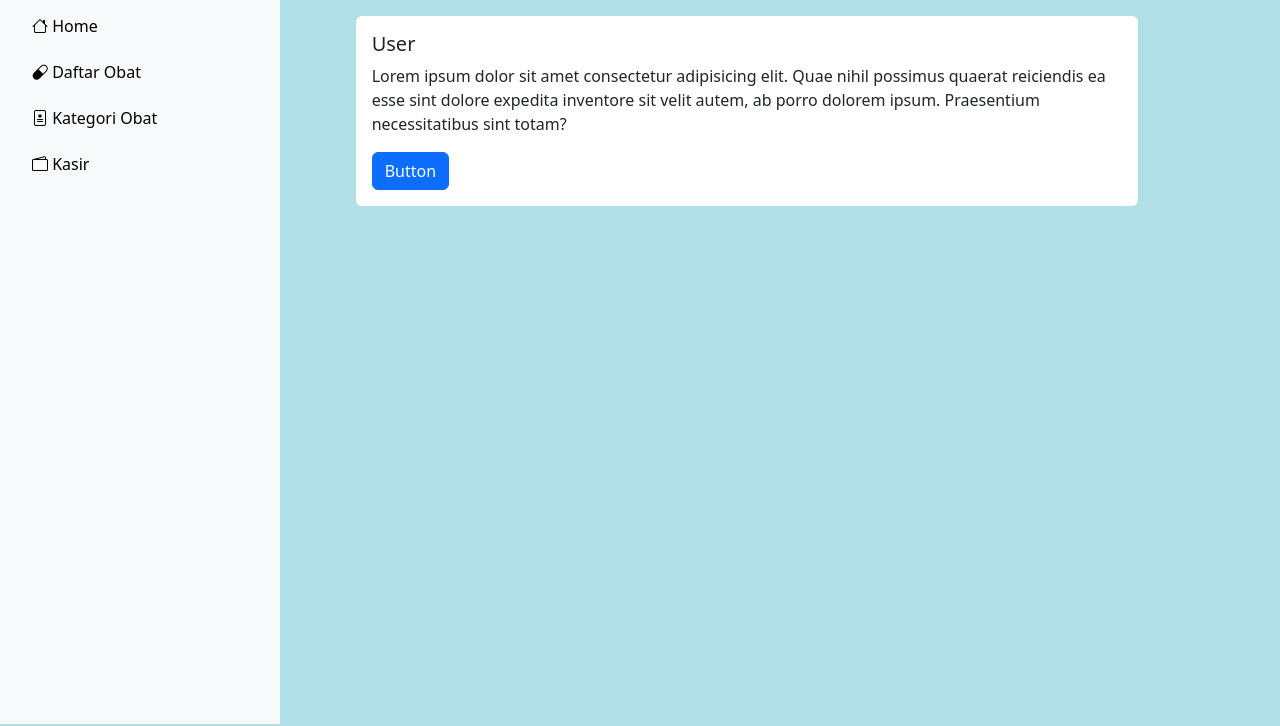
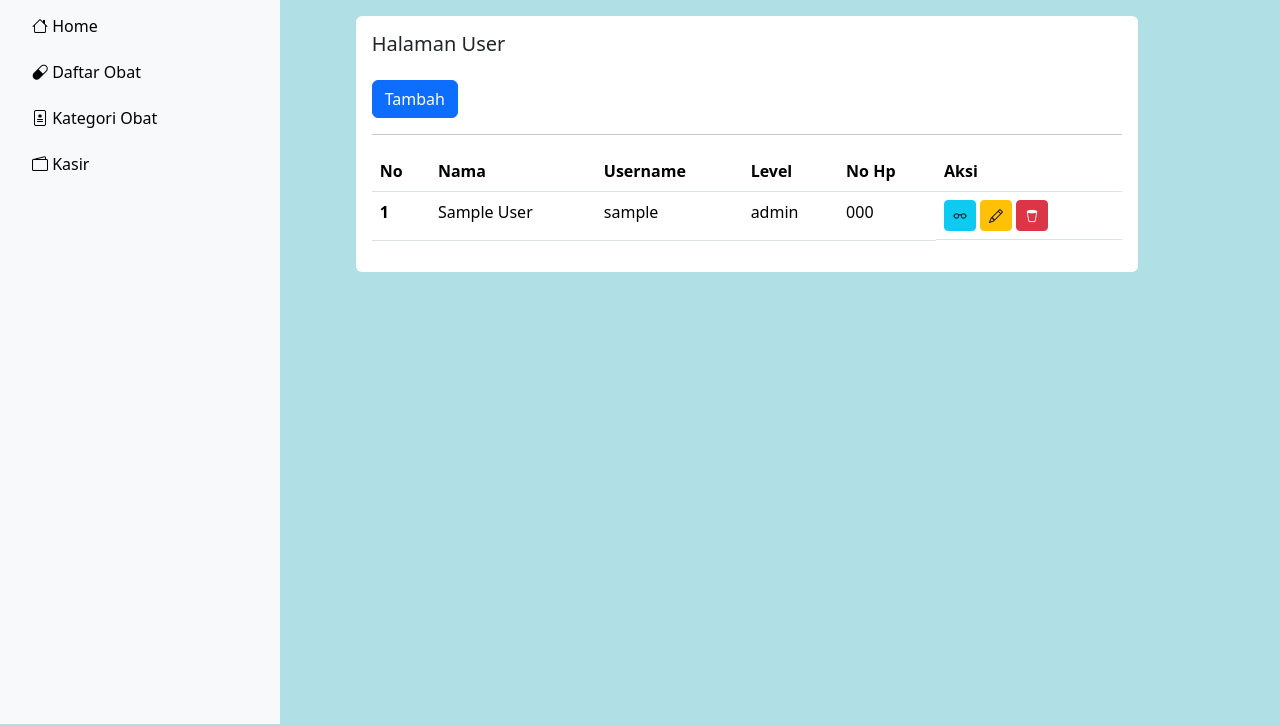
Before and after one commit to Aqilmiranza17/Project_kuliah_2B_Muhammad.Aqil.Miranza, a PHP site: page /user in a window 1280 px wide. Shown: the part 74-800 px from the top of the page. Run offline with PHP 8.4, Linux system fonts and the light colour scheme; the visitor is signed in with stand-in values (Sample User, id 1); tables that the repository leaves empty or names only in its code hold one stand-in row (values such as "Sample post").

Commit message:
make table for data user and shows data user

```diff
--- a/assets/css/style.css
+++ b/assets/css/style.css
@@ -12,10 +12,12 @@ margin-top: 6px;
 
 .sidebar .nav-link:hover{
    background-color: paleturquoise;
+   color: black !important;
 }
 
 .sidebar .nav-link.active{
    background-color: paleturquoise !important;
+   color: black !important;
 }
 
 .dropdown-menu{
--- a/header.php
+++ b/header.php
@@ -1,6 +1,6 @@
 <nav class=" navbar navbar-expand-lg bg-body-tertiary d-flex">
    <div class="container-fluid py-2">
-      <a class="h4 navbar-brand mx-5" href="."><i class="bi bi-prescription2"></i> Inventory Apotek</a>
+      <a class="h4 navbar-brand mx-5" href="home"><i class="bi bi-prescription2"></i> Inventory Apotek</a>
       <button class="navbar-toggler" type="button" data-bs-toggle="collapse" data-bs-target="#navbarSupportedContent"
          aria-controls="navbarSupportedContent" aria-expanded="false" aria-label="Toggle navigation">
          <span class="navbar-toggler-icon"></span>
--- a/sidebar.php
+++ b/sidebar.php
@@ -52,9 +52,11 @@
                   <li>
                      <a href="home"
                         class="nav-link <?= ((isset($_GET['x']) && $_GET['x'] == 'home') || !isset($_GET['x'])) ? 'active' : 'link-dark'; ?> link-body-emphasis">
-                        <i class="bi bi-house"></i>
+                        <i class="bi bi-house" style="--bs-icon-link-transform: translate3d(0, -.125rem, 0);"
+                           aria-hidden="true"></i>
                         Home
                      </a>
+
                   </li>
                   <li>
                      <a href="obat"
--- a/user.php
+++ b/user.php
@@ -1,11 +1,140 @@
+<?php
+include "proses/connect.php";
+$query = mysqli_query($conn, "SELECT * FROM tb_user");
+while ($record = mysqli_fetch_array($query)) {
+   $result[] = $record;
+}
+?>
+
 <div class="col-lg-10 d-flex align-items-start justify-content-center mt-3">
    <div class="card w-75 mb-3 border-0">
       <div class="card-body">
-         <h5 class="card-title">User</h5>
-         <p class="card-text">Lorem ipsum dolor sit amet consectetur adipisicing elit. Quae nihil possimus
-            quaerat reiciendis ea esse sint dolore expedita inventore sit velit autem, ab porro dolorem ipsum.
-            Praesentium necessitatibus sint totam?</p>
-         <a href="#" class="btn btn-primary">Button</a>
+         <h5 class="card-title">Halaman User</h5>
+         <div class="row">
+            <div class="col d-flex justify-content-start mt-3">
+               <div class="btn btn-primary" data-bs-toggle="modal" data-bs-target="#ModalTambahUser">Tambah</div>
+            </div>
+         </div>
+
+         <!-- modal tambah user baru-->
+         <div class="modal fade" id="ModalTambahUser" tabindex="-1" aria-labelledby="exampleModalLabel"
+            aria-hidden="true">
+            <div class="modal-dialog modal-xl modal-fullscreen-md-down">
+               <div class="modal-content">
+                  <div class="modal-header">
+                     <h1 class="modal-title fs-5" id="exampleModalLabel"><i class="bi bi-person-fill-add"></i> Tambah
+                        User
+                     </h1>
+                     <button type="button" class="btn-close" data-bs-dismiss="modal" aria-label="Close"></button>
+                  </div>
+                  <div class="modal-body">
+                     ...
+                  </div>
+                  <div class="modal-footer">
+                     <button type="button" class="btn btn-secondary" data-bs-dismiss="modal">Close</button>
+                     <button type="button" class="btn btn-primary">Save changes</button>
+                  </div>
+               </div>
+            </div>
+         </div>
+         <!-- end modal tambah user baru-->
+
+         <!-- modal view profile-->
+         <div class="modal fade" id="ModalView" tabindex="-1" aria-labelledby="exampleModalLabel" aria-hidden="true">
+            <div class="modal-dialog modal-xl modal-fullscreen-md-down">
+               <div class="modal-content">
+                  <div class="modal-header">
+                     <h1 class="modal-title fs-5" id="exampleModalLabel"><i class="bi bi-person-vcard-fill"></i> Data
+                        User
+                     </h1>
+                     <button type="button" class="btn-close" data-bs-dismiss="modal" aria-label="Close"></button>
+                  </div>
+                  <div class="modal-body">
+                     ...
+                  </div>
+                  <div class="modal-footer">
+                     <button type="button" class="btn btn-secondary" data-bs-dismiss="modal">Close</button>
+                     <button type="button" class="btn btn-primary">Save changes</button>
+                  </div>
+               </div>
+            </div>
+         </div>
+         <!-- end modal view profile--->
+
+         <!-- modal edit profile-->
+         <div class="modal fade" id="ModalEdit" tabindex="-1" aria-labelledby="exampleModalLabel" aria-hidden="true">
+            <div class="modal-dialog modal-xl modal-fullscreen-md-down">
+               <div class="modal-content">
+                  <div class="modal-header">
+                     <h1 class="modal-title fs-5" id="exampleModalLabel"> <i class="bi bi-person-fill-gear"></i> Edit
+                        User</h1>
+                     <button type="button" class="btn-close" data-bs-dismiss="modal" aria-label="Close"></button>
+                  </div>
+                  <div class="modal-body">
+                     ...
+                  </div>
+                  <div class="modal-footer">
+                     <button type="button" class="btn btn-secondary" data-bs-dismiss="modal">Close</button>
+                     <button type="button" class="btn btn-primary">Save changes</button>
+                  </div>
+               </div>
+            </div>
+         </div>
+         <!-- end modal edit profile--->
+
+         <hr>
+         <?php
+         if (empty($result)) {
+            echo "Data User Kosong";
+         } else { ?>
+
+         <div class="table-responsive">
+            <table class="table table-hover">
+               <thead>
+                  <tr class="">
+                     <th scope="col">No</th>
+                     <th scope="col">Nama</th>
+                     <th scope="col">Username</th>
+                     <th scope="col">Level</th>
+                     <th scope="col">No Hp</th>
+                     <th scope="col">Aksi</th>
+                  </tr>
+               </thead>
+               <tbody>
+                  <?php
+                  $no = 1;
+                  foreach ($result as $row) {
+                     ?>
+                  <tr>
+                     <th scope="row">
+                        <?= $no++ ?>
+                     </th>
+                     <td>
+                        <?= $row['nama'] ?>
+                     </td>
+                     <td>
+                        <?= $row['username'] ?>
+                     </td>
+                     <td>
+                        <?= $row['level'] ?>
+                     </td>
+                     <td>
+                        <?= $row['nohp'] ?>
+                     </td>
+                     <td class="d-flex">
+                        <button class="btn btn-info btn-sm me-1" data-bs-toggle="modal" data-bs-target="#ModalView"><i
+                              class="bi bi-eyeglasses"></i></button>
+                        <button class="btn btn-warning btn-sm me-1" data-bs-toggle="modal"
+                           data-bs-target="#ModalEdit"><i class="bi bi-pencil"></i></button>
+                        <button class="btn btn-danger btn-sm me-1"><i class="bi bi-trash2"></i></button>
+                     </td>
+                  </tr>
+                  <tr>
+                     <?php } ?>
+               </tbody>
+            </table>
+         </div>
+         <?php } ?>
       </div>
    </div>
 </div>
```
